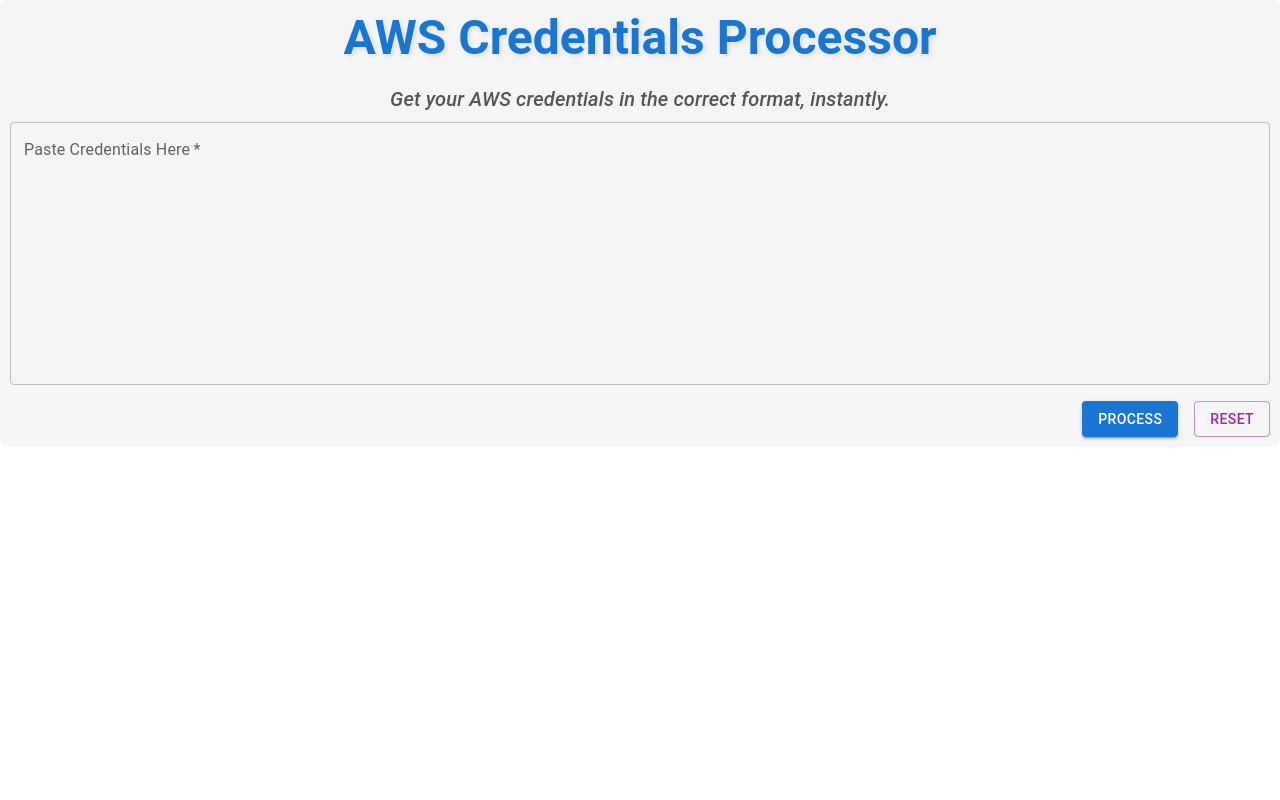
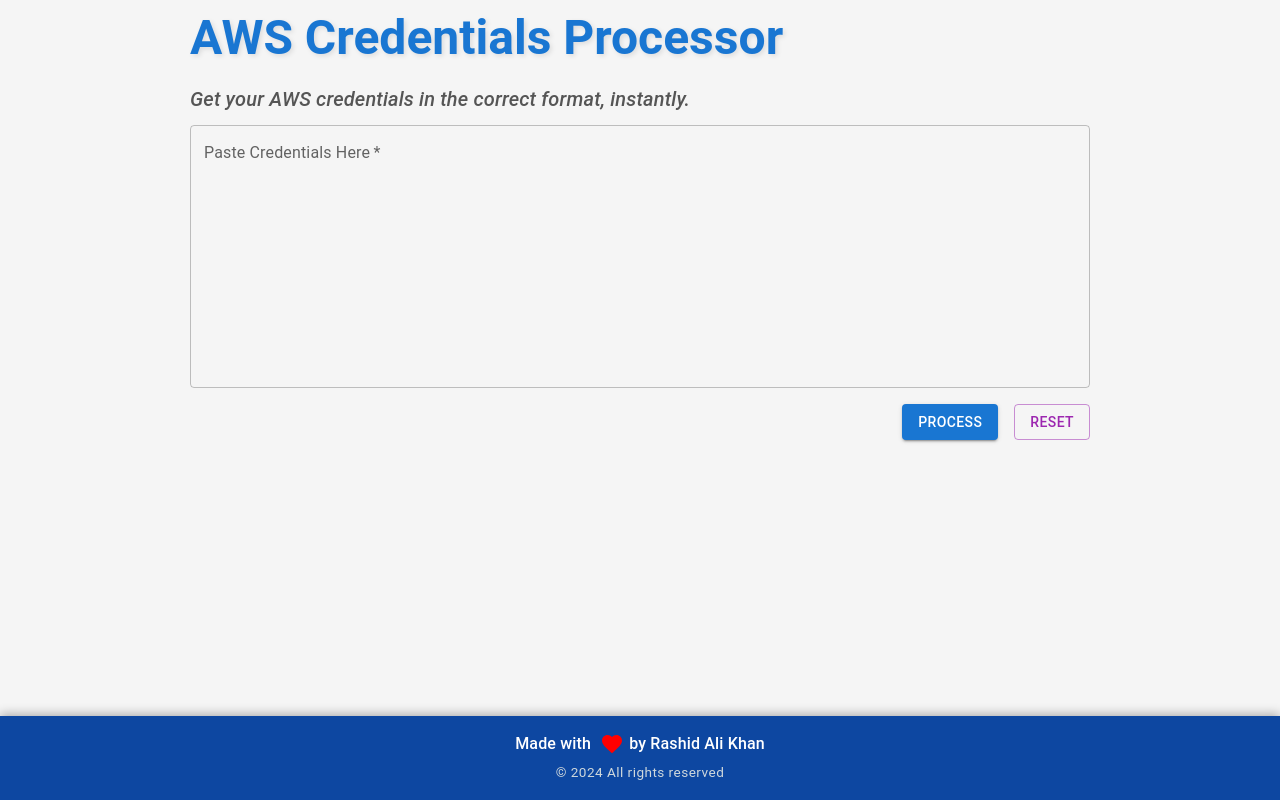
Before and after one commit to zsskar/aws_credentials_processor, a React (Create React App) app: page / in a window 1280 px wide. Built offline with nearby package versions, Linux system fonts and the light colour scheme.

Commit message:
added footer and scollbars

```diff
--- a/package.json
+++ b/package.json
@@ -40,5 +40,8 @@
       "last 1 firefox version",
       "last 1 safari version"
     ]
+  },
+  "devDependencies": {
+    "@types/react-syntax-highlighter": "^15.5.13"
   }
 }
--- a/src/Footer.jsx
+++ b/src/Footer.jsx
@@ -11,7 +11,6 @@
         py: 2,
         textAlign: 'center',
         width: '100%',
-        position: 'fixed',
         bottom: 0,
         left: 0,
         boxShadow: '0 -2px 10px rgba(0, 0, 0, 0.3)', // Adds a shadow for depth
--- a/src/ProcessAWSCredentials.js
+++ b/src/ProcessAWSCredentials.js
@@ -50,7 +50,10 @@
     };
 
     return (
-        <Box sx={{ padding: "10px", backgroundColor: "#f5f5f5", borderRadius: "8px", margin: "0 auto", textAlign: "center" }}>
+        <Box sx={{ display: 'flex', flexDirection: 'column', height: '100vh' }}>
+            {/* Main Container for Scrollable Content */}
+            <Box sx={{ flex: 1, overflowY: 'auto', padding: "10px", backgroundColor: "#f5f5f5" }}>
+                <Box sx={{ maxWidth: "900px", margin: "0 auto" }}> {/* Added container for better structure */}
                     {/* Headline */}
                     <Typography variant="h3" gutterBottom sx={{ fontWeight: "bold", color: "#1976d2", textShadow: "2px 2px 5px rgba(0, 0, 0, 0.1)" }}>
                         AWS Credentials Processor
@@ -61,7 +64,8 @@
                         Get your AWS credentials in the correct format, instantly.
                     </Typography>
 
-            <form onSubmit={handleSubmit}>
+                    {/* Form */}
+                    <form onSubmit={handleSubmit} style={{marginTop : '10px'}}>
                         <TextField
                             label="Paste Credentials Here"
                             multiline
@@ -87,8 +91,9 @@
                         </Box>
                     </form>
 
+                    {/* Output */}
                     {outputValue && (
-                <Box mt={6} sx={{ position: 'relative', border: '1px solid #ccc', borderRadius: '8px', backgroundColor: '#f5f5f5', padding: '16px', overflow: 'auto' }}>
+                        <Box mt={6} sx={{ position: 'relative', border: '1px solid #ccc', borderRadius: '8px', backgroundColor: '#f5f5f5', padding: '16px', maxHeight: '300px', overflowY: 'auto' }}>
                             <IconButton
                                 onClick={handleCopy}
                                 sx={{ position: 'absolute', top: '8px', right: '8px', backgroundColor: '#fff', '&:hover': { backgroundColor: '#f0f0f0' } }}
@@ -122,7 +127,11 @@
                             </SyntaxHighlighter>
                         </Box>
                     )}
-            {/* <Footer /> */}
+                </Box>
+            </Box>
+
+            {/* Footer */}
+            <Footer />
         </Box>
     );
 };
--- a/src/index.css
+++ b/src/index.css
@@ -1,13 +1,39 @@
 body {
   margin: 0;
-  font-family: -apple-system, BlinkMacSystemFont, 'Segoe UI', 'Roboto', 'Oxygen',
-    'Ubuntu', 'Cantarell', 'Fira Sans', 'Droid Sans', 'Helvetica Neue',
-    sans-serif;
-  -webkit-font-smoothing: antialiased;
-  -moz-osx-font-smoothing: grayscale;
 }
 
 code {
   font-family: source-code-pro, Menlo, Monaco, Consolas, 'Courier New',
     monospace;
 }
+
+
+/* Custom scrollbar for WebKit-based browsers (Chrome, Safari, Edge) */
+::-webkit-scrollbar {
+  width: 12px;
+  height: 12px;
+}
+
+/* Track */
+::-webkit-scrollbar-track {
+  background: #0d47a1;
+  border-radius: 10px;
+}
+
+/* Handle */
+::-webkit-scrollbar-thumb {
+  background-color: #0d47a1;
+  border-radius: 10px;
+  border: 3px solid #f1f1f1; /* Optional: Add a border for a more modern look */
+}
+
+/* Handle on hover */
+::-webkit-scrollbar-thumb:hover {
+  background:#0d47a1;
+}
+
+/* Firefox scrollbar styles */
+* {
+  scrollbar-width: thin;          /* Make the scrollbar thin */
+  scrollbar-color: #0d47a1 #f1f1f1;  /* Thumb and track color */
+}
```
Also changed, not shown: 1 other file (tests, documents, lock files or other folders). Lines whose indentation alone changed are shown as unchanged.
